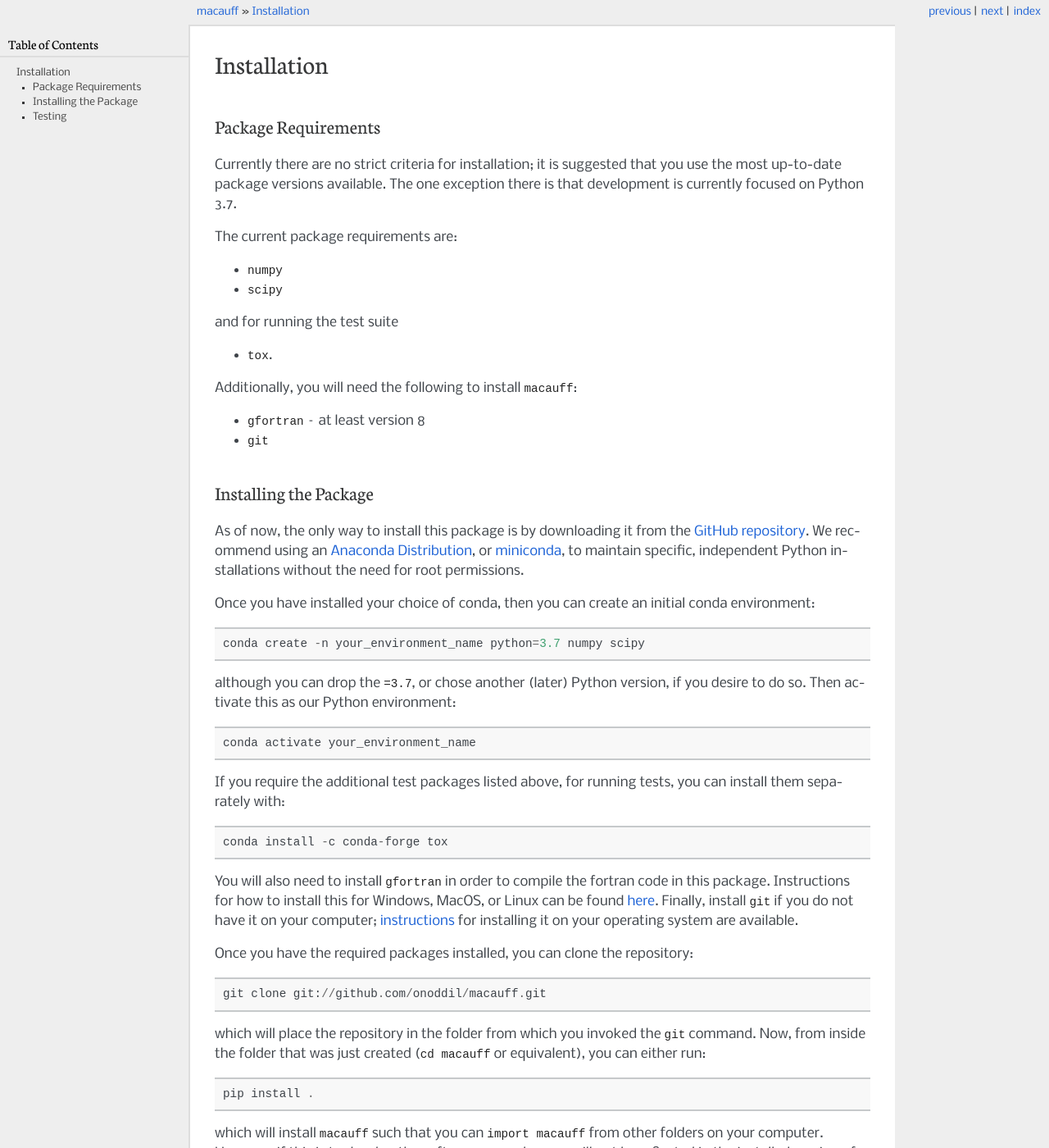
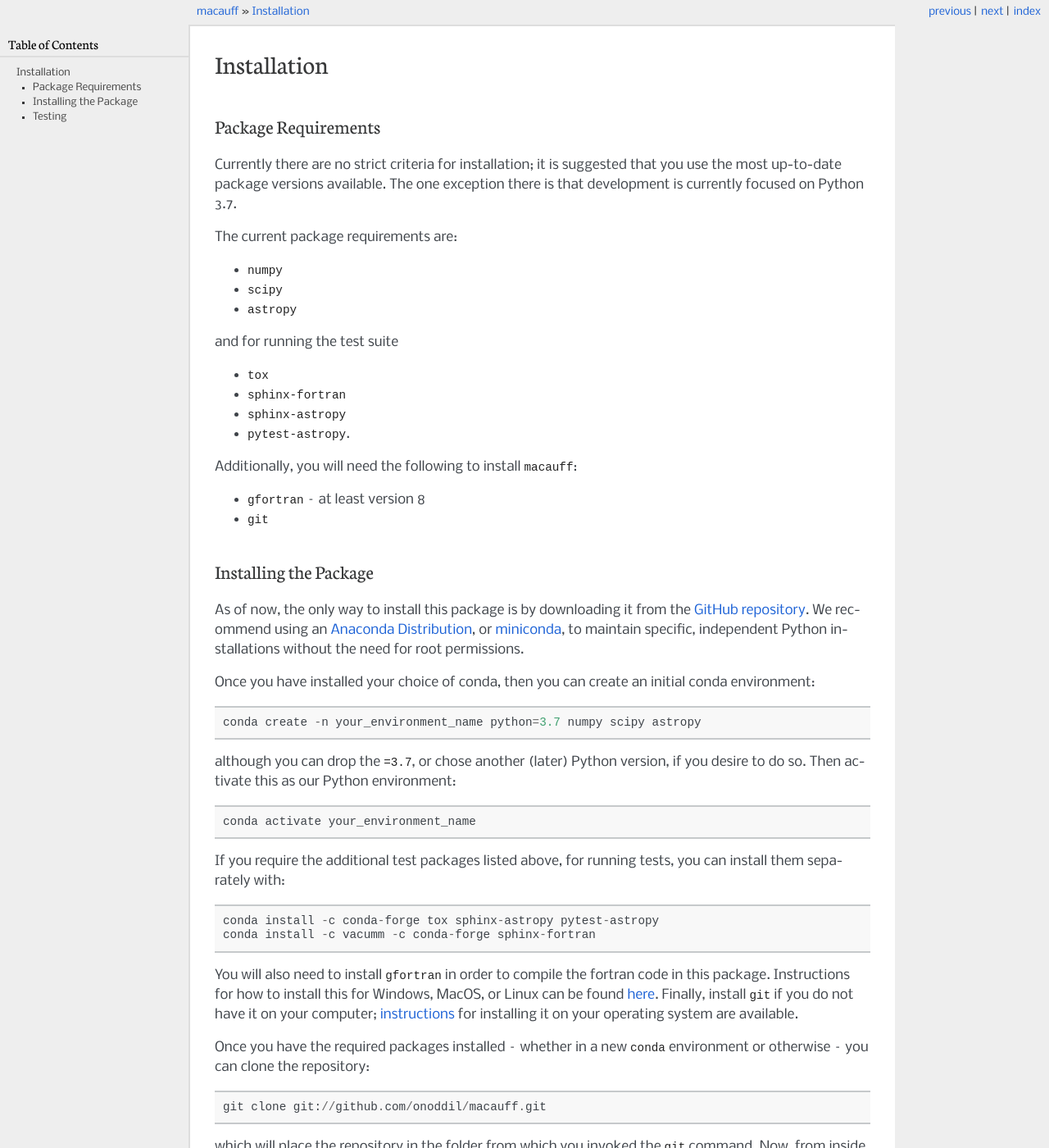
Before and after one commit to macauff/macauff, a Sphinx documentation site: the page built from docs/installation.rst, in a window 1280 px wide and 1400 px high. Shown: the whole window at 82% size. Built offline with Sphinx 7.4.7, drawn with Linux system fonts in a browser that asks for light colours.

```diff
--- /dev/null
+++ b/docs/f90_docs/group_sources_docs.rst
@@ -0,0 +1,5 @@
+*********************************
+Group Sources Fortran Subroutines
+*********************************
+
+.. f:automodule:: group_sources_fortran
--- /dev/null
+++ b/docs/f90_docs/misc_func_docs.rst
@@ -0,0 +1,5 @@
+*******************************************
+Miscellaneous Functions Fortran Subroutines
+*******************************************
+
+.. f:automodule:: misc_functions_fortran
--- /dev/null
+++ b/docs/f90_docs/pairing_docs.rst
@@ -0,0 +1,5 @@
+***************************************
+Counterpart Pairing Fortran Subroutines
+***************************************
+
+.. f:automodule:: counterpart_pairing_fortran
--- /dev/null
+++ b/docs/f90_docs/perturb_auf_docs.rst
@@ -0,0 +1,5 @@
+************************************
+Perturbation AUF Fortran Subroutines
+************************************
+
+.. f:automodule:: perturbation_auf_fortran
--- /dev/null
+++ b/docs/f90_docs/phot_like_docs.rst
@@ -0,0 +1,5 @@
+******************************************
+Photometric Likelihood Fortran Subroutines
+******************************************
+
+.. f:automodule:: photometric_likelihood_fortran
--- /dev/null
+++ b/docs/f90_docs/shared_library_docs.rst
@@ -0,0 +1,5 @@
+**********************************
+Shared Library Fortran Subroutines
+**********************************
+
+.. f:autosrcfile:: ../../macauff/shared_library.f90
--- a/docs/index.rst
+++ b/docs/index.rst
@@ -48,3 +48,9 @@ Index
    installation
    quickstart
    inputs
+   f90_docs/perturb_auf_docs
+   f90_docs/group_sources_docs
+   f90_docs/phot_like_docs
+   f90_docs/pairing_docs
+   f90_docs/misc_func_docs
+   f90_docs/shared_library_docs
--- a/docs/installation.rst
+++ b/docs/installation.rst
@@ -11,10 +11,14 @@ The current package requirements are:
 
 * ``numpy``
 * ``scipy``
+* ``astropy``
 
 and for running the test suite
 
-* ``tox``.
+* ``tox``
+* ``sphinx-fortran``
+* ``sphinx-astropy``
+* ``pytest-astropy``.
 
 Additionally, you will need the following to install ``macauff``:
 
@@ -28,7 +32,7 @@ As of now, the only way to install this package is by downloading it from the `G
 
 Once you have installed your choice of conda, then you can create an initial conda environment::
 
-	conda create -n your_environment_name python=3.7 numpy scipy
+	conda create -n your_environment_name python=3.7 numpy scipy astropy
 
 although you can drop the ``=3.7``, or chose another (later) Python version, if you desire to do so. Then activate this as our Python environment::
 
@@ -36,11 +40,12 @@ although you can drop the ``=3.7``, or chose another (later) Python version, if
 
 If you require the additional test packages listed above, for running tests, you can install them separately with::
 
-	conda install -c conda-forge tox
+	conda install -c conda-forge tox sphinx-astropy pytest-astropy
+	conda install -c vacumm -c conda-forge sphinx-fortran
 
 You will also need to install ``gfortran`` in order to compile the fortran code in this package. Instructions for how to install this for Windows, MacOS, or Linux can be found `here <https://gcc.gnu.org/wiki/GFortranBinaries>`_. Finally, install ``git`` if you do not have it on your computer; `instructions <https://git-scm.com/book/en/v2/Getting-Started-Installing-Git>`_ for installing it on your operating system are available.
 
-Once you have the required packages installed, you can clone the repository::
+Once you have the required packages installed -- whether in a new ``conda`` environment or otherwise -- you can clone the repository::
 
 	git clone git://github.com/onoddil/macauff.git
 
--- a/docs/quickstart.rst
+++ b/docs/quickstart.rst
@@ -44,7 +44,8 @@ These files are the only inputs to `~macauff.CrossMatch`, the main class for per
 
 By default, the parameters in the files above are set up such that a cross-match will be performed in the equatorial coordinate frame region :math:`131 \leq \alpha \leq 138,\ -3 \leq \delta \leq 3`. Thus, depending on the coordinates you used when calling `~macauff.tests.generate_random_data`, you may wish to edit ``cross_match_extent`` and ``cf_region_points`` within ``crossmatch_params.txt``, to match your chosen sky coordinates.
 
-Discussion of the input parameters available in the catalogue-specific and joint match-specific input files is provided in more detail :doc:`here<inputs>`.
+.. note::
+	Discussion of the input parameters available in the catalogue-specific and joint match-specific input files is provided in more detail :doc:`here<inputs>`.
 
 Running the Matches
 ===================
--- a/macauff/__init__.py
+++ b/macauff/__init__.py
@@ -1,6 +1,7 @@
 from .matching import *
 from .perturbation_auf import *
 from .group_sources import *
+from .make_set_list import *
 from .misc_functions import *
 from .photometric_likelihood import *
 from .counterpart_pairing import *
```
Also changed, not shown: docs/inputs.rst (+24 -9 lines), docs/macauff.rst (+14 -12 lines).
